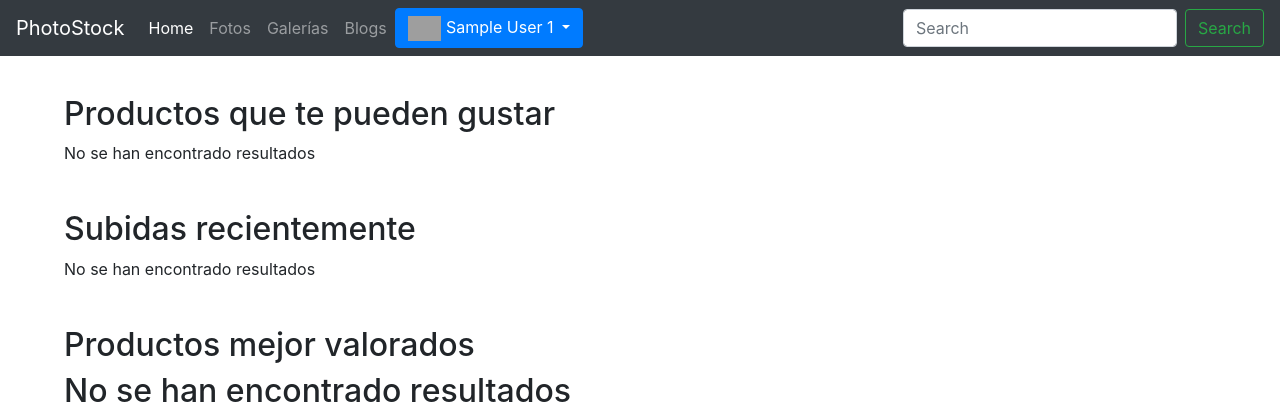
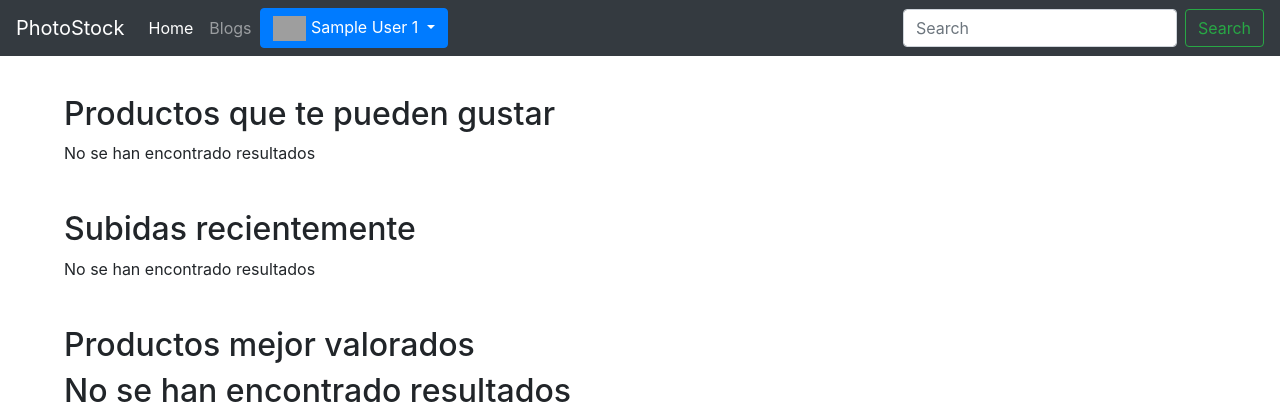
Before and after one commit to CodartLabs/PROYECTO-ING-S, a PHP site: page /index.php in a window 1280 px wide. Shown: the top 420 px of the page. Run offline with PHP 8.4, Linux system fonts and the light colour scheme; the visitor is signed in with stand-in values (Sample User, id 1); some libraries are stand-ins or nearby versions; grey boxes are pictures that could not be loaded.

Commit message:
eliminando funciones inactivas

```diff
--- a/templates/header.php
+++ b/templates/header.php
@@ -24,12 +24,6 @@
         <a class="nav-link" href="index.php">Home <span class="sr-only">(current)</span></a>
       </li>
       <li class="nav-item">
-        <a class="nav-link" href="#">Fotos</a>
-      </li>
-      <li class="nav-item">
-        <a class="nav-link" href="#">Galerías</a>
-      </li>
-      <li class="nav-item">
         <a class="nav-link" href="blogs.php">Blogs</a>
       </li>
 
@@ -43,7 +37,6 @@
         <span class="caret"></span></button>
         <ul class="dropdown-menu">
           <li><a href="profile.php?profile_id=<?php echo $_SESSION["id_usuario"];?>">Mi perfil</a></li>
-          <li><a href="#">Guardados</a></li>
           <?php if(esAdmin()) echo '<li><a href="upload.php">Subir fotos</a></li>
           <li><a href="crear_blog.php">Crear blog</a></li>
           <li><a href="eliminar_foto.php">Eliminar fotos</a></li>' ?>
```
